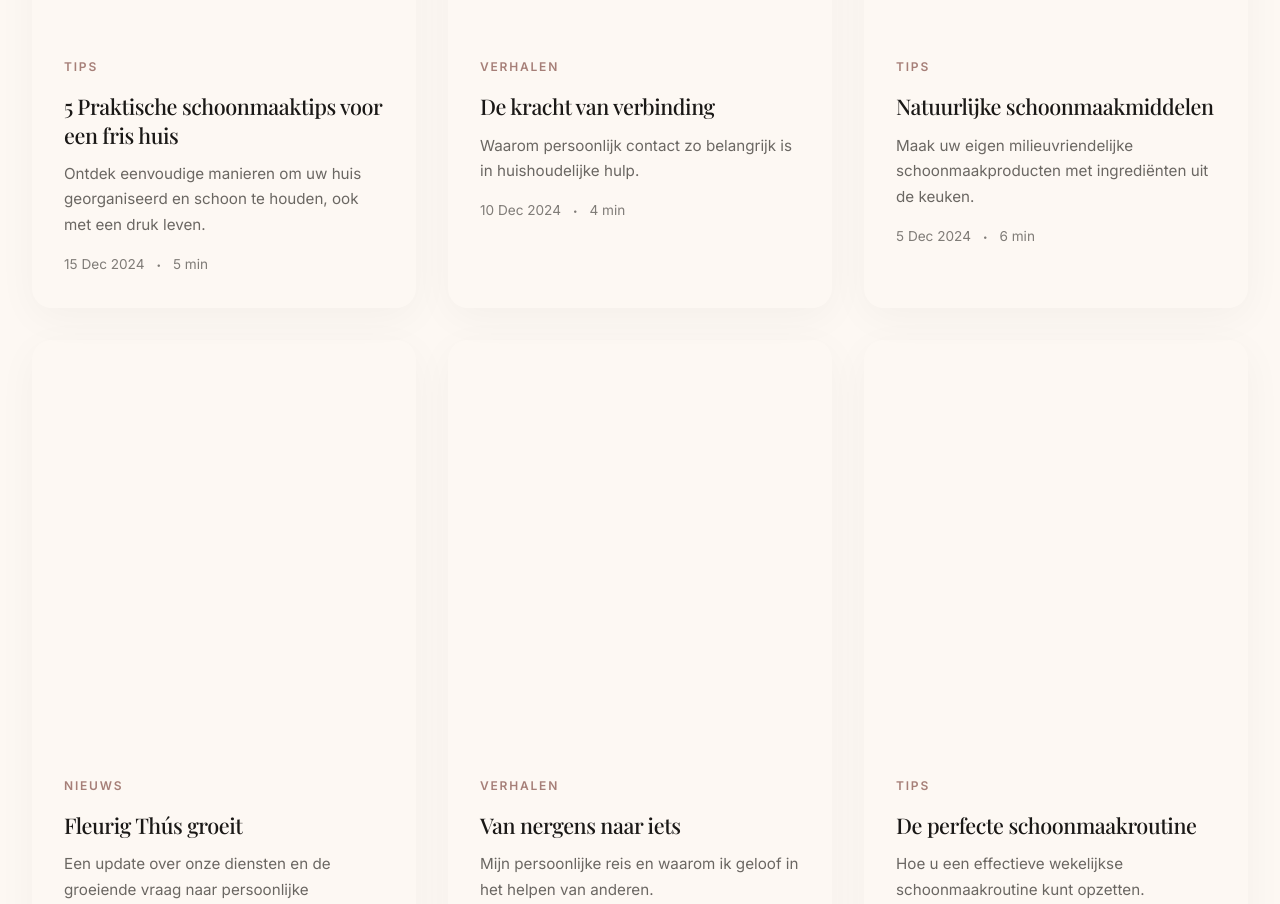
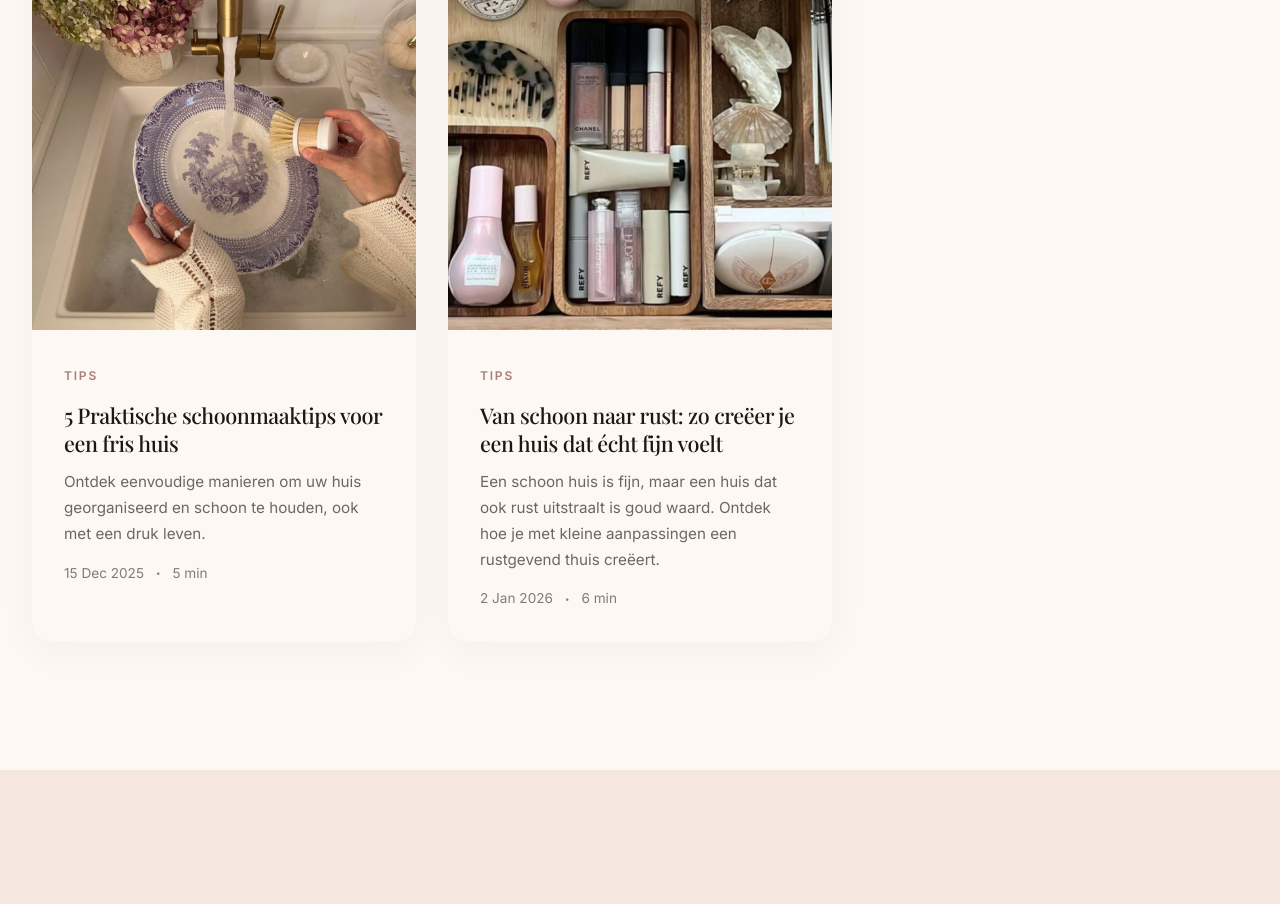
Before and after one commit to dice-pls7/fleurigthus, a Next.js app: page /blog in a window 1280 px wide. Shown: the part 1880-2784 px from the top of the page. Built offline with nearby package versions, Linux system fonts and the light colour scheme; a web font is replaced by a local one.

Commit message:
nieuwe blog!

```diff
--- a/src/data/blogPosts.ts
+++ b/src/data/blogPosts.ts
@@ -8,6 +8,7 @@ export interface BlogPost {
   readTime: string
   featured: boolean
   content: string
+  image?: string
 }
 
 export const blogPosts: BlogPost[] = [
@@ -17,9 +18,11 @@ export const blogPosts: BlogPost[] = [
     category: 'Tips',
     title: '5 Praktische schoonmaaktips voor een fris huis',
     excerpt: 'Ontdek eenvoudige manieren om uw huis georganiseerd en schoon te houden, ook met een druk leven.',
-    date: '15 Dec 2024',
+    date: '15 Dec 2025',
     readTime: '5 min',
     featured: true,
+    image: '/images/5 Praktische schoonmaaktips voor een fris huis.png',
+
     content: `
       <p class="intro">Een schoon huis hoeft niet veel tijd te kosten. Met deze 5 praktische tips houd je je huis fris en opgeruimd, zelfs met een drukke agenda.</p>
 
@@ -57,57 +60,113 @@ export const blogPosts: BlogPost[] = [
   },
   {
     id: 2,
-    slug: 'de-kracht-van-verbinding',
-    category: 'Verhalen',
-    title: 'De kracht van verbinding',
-    excerpt: 'Waarom persoonlijk contact zo belangrijk is in huishoudelijke hulp.',
-    date: '10 Dec 2024',
-    readTime: '4 min',
-    featured: false,
-    content: '<p>Binnenkort beschikbaar...</p>'
-  },
-  {
-    id: 3,
-    slug: 'natuurlijke-schoonmaakmiddelen',
+    slug: 'van-schoon-naar-rust',
     category: 'Tips',
-    title: 'Natuurlijke schoonmaakmiddelen',
-    excerpt: 'Maak uw eigen milieuvriendelijke schoonmaakproducten met ingrediënten uit de keuken.',
-    date: '5 Dec 2024',
+    title: 'Van schoon naar rust: zo creëer je een huis dat écht fijn voelt',
+    excerpt: 'Een schoon huis is fijn, maar een huis dat ook rust uitstraalt is goud waard. Ontdek hoe je met kleine aanpassingen een rustgevend thuis creëert.',
+    date: '2 Jan 2026',
     readTime: '6 min',
     featured: false,
-    content: '<p>Binnenkort beschikbaar...</p>'
+    image: '/images/Van schoon naar rust zo creëer je een huis dat écht fijn voelt.png',
+    content: `
+      <p class="intro">Een schoon huis is fijn, maar een huis dat ook rust uitstraalt is goud waard. Zeker met een druk leven kan je woning snel aanvoelen als "nog een taak" in plaats van een plek om op te laden. In deze blog lees je hoe je met kleine aanpassingen niet alleen een schoon, maar ook een rustgevend en fijn thuis creëert.</p>
+
+      <h2>1. Minder spullen = minder onrust</h2>
+      <p>Hoe meer spullen, hoe sneller rommel zich opstapelt. Kies per ruimte een vaste plek voor je dagelijkse spullen en wees eerlijk: Gebruik ik dit écht?</p>
+      <p><strong>Tip:</strong> begin met één lade of plank per week. Dat voelt haalbaar én geeft meteen overzicht.</p>
+
+      <h2>2. Werk met vaste routines (niet met perfecte schema's)</h2>
+      <p>Je huis hoeft niet altijd perfect schoon te zijn. Kleine routines maken het verschil:</p>
+      <ul>
+        <li>Elke avond even de keuken resetten</li>
+        <li>10 minuten opruimen voor het slapengaan</li>
+        <li>Eén vaste dag voor grotere taken</li>
+      </ul>
+      <p>Zo voorkom je dat alles zich opstapelt.</p>
+
+      <h2>3. Geur doet meer dan je denkt</h2>
+      <p>Een fris huis gaat niet alleen over schoonmaken, maar ook over geur. Ventileer dagelijks en kies één geur die je fijn vindt, zoals:</p>
+      <ul>
+        <li><strong>Lavendel</strong> (rustgevend)</li>
+        <li><strong>Citroen</strong> (fris en energiek)</li>
+        <li><strong>Eucalyptus</strong> (schoon gevoel)</li>
+      </ul>
+      <p>Een subtiele geur zorgt ervoor dat je huis meteen prettiger aanvoelt.</p>
+
+      <h2>4. Licht en lucht: onderschat ze niet</h2>
+      <p>Daglicht en frisse lucht maken een enorm verschil.</p>
+      <ul>
+        <li>Open elke dag even alle ramen</li>
+        <li>Houd vensterbanken en ramen schoon</li>
+        <li>Gebruik lichte kleuren en materialen waar mogelijk</li>
+      </ul>
+      <p>Je huis voelt direct ruimer en lichter.</p>
+
+      <h2>5. Wees niet te hard voor jezelf</h2>
+      <p>Een huis is om in te leven. Soms is "goed genoeg" echt goed genoeg. Rust in huis begint vaak bij rust in je hoofd.</p>
+
+      <div class="tip-box">
+        <h3> Tot slot</h3>
+        <p>Een fijn thuis zit niet in perfectie, maar in aandacht. Met kleine stappen maak je van je huis een plek waar je graag bent, elke dag weer.</p>
+      </div>
+
+      <h2>Hulp nodig?</h2>
+      <p>Wil je meer tijd voor de dingen die écht tellen? Bij Fleurig Thús help ik graag met een schoon en rustgevend huis, zodat jij kunt genieten van wat belangrijk is.</p>
+    `
   },
-  {
-    id: 4,
-    slug: 'fleurig-thus-groeit',
-    category: 'Nieuws',
-    title: 'Fleurig Thús groeit',
-    excerpt: 'Een update over onze diensten en de groeiende vraag naar persoonlijke huishoudelijke hulp.',
-    date: '1 Dec 2024',
-    readTime: '3 min',
-    featured: false,
-    content: '<p>Binnenkort beschikbaar...</p>'
-  },
-   {
-    id: 5,
-    category: 'Verhalen',
-    slug: 'van-nergens-naar-iets',
-    title: 'Van nergens naar iets',
-    excerpt: 'Mijn persoonlijke reis en waarom ik geloof in het helpen van anderen.',
-    date: '25 Nov 2024',
-    readTime: '7 min',
-    featured: true,
-    content: '<p>Binnenkort beschikbaar...</p>'
-  },
-  {
-    id: 6,
-    category: 'Tips',
-    title: 'De perfecte schoonmaakroutine',
-    slug: 'de-perfecte-schoonmaakroutine',
-    excerpt: 'Hoe u een effectieve wekelijkse schoonmaakroutine kunt opzetten.',
-    date: '20 Nov 2024',
-    readTime: '5 min',
-    featured: false,
-    content: '<p>Binnenkort beschikbaar...</p>'
-  }
+  // {
+  //   id: 3,
+  //   slug: 'de-kracht-van-verbinding',
+  //   category: 'Verhalen',
+  //   title: 'De kracht van verbinding',
+  //   excerpt: 'Waarom persoonlijk contact zo belangrijk is in huishoudelijke hulp.',
+  //   date: '10 Dec 2024',
+  //   readTime: '4 min',
+  //   featured: false,
+  //   content: '<p>Binnenkort beschikbaar...</p>'
+  // },
+  // {
+  //   id: 3,
+  //   slug: 'natuurlijke-schoonmaakmiddelen',
+  //   category: 'Tips',
+  //   title: 'Natuurlijke schoonmaakmiddelen',
+  //   excerpt: 'Maak uw eigen milieuvriendelijke schoonmaakproducten met ingrediënten uit de keuken.',
+  //   date: '5 Dec 2024',
+  //   readTime: '6 min',
+  //   featured: false,
+  //   content: '<p>Binnenkort beschikbaar...</p>'
+  // },
+  // {
+  //   id: 4,
+  //   slug: 'fleurig-thus-groeit',
+  //   category: 'Nieuws',
+  //   title: 'Fleurig Thús groeit',
+  //   excerpt: 'Een update over onze diensten en de groeiende vraag naar persoonlijke huishoudelijke hulp.',
+  //   date: '1 Dec 2024',
+  //   readTime: '3 min',
+  //   featured: false,
+  //   content: '<p>Binnenkort beschikbaar...</p>'
+  // },
+  //  {
+  //   id: 5,
+  //   category: 'Verhalen',
+  //   slug: 'van-nergens-naar-iets',
+  //   title: 'Van nergens naar iets',
+  //   excerpt: 'Mijn persoonlijke reis en waarom ik geloof in het helpen van anderen.',
+  //   date: '25 Nov 2024',
+  //   readTime: '7 min',
+  //   featured: true,
+  //   content: '<p>Binnenkort beschikbaar...</p>'
+  // },
+  // {
+  //   id: 6,
+  //   category: 'Tips',
+  //   title: 'De perfecte schoonmaakroutine',
+  //   slug: 'de-perfecte-schoonmaakroutine',
+  //   excerpt: 'Hoe u een effectieve wekelijkse schoonmaakroutine kunt opzetten.',
+  //   date: '20 Nov 2024',
+  //   readTime: '5 min',
+  //   featured: false,
+  //   content: '<p>Binnenkort beschikbaar...</p>'
+  // }
 ]
```
